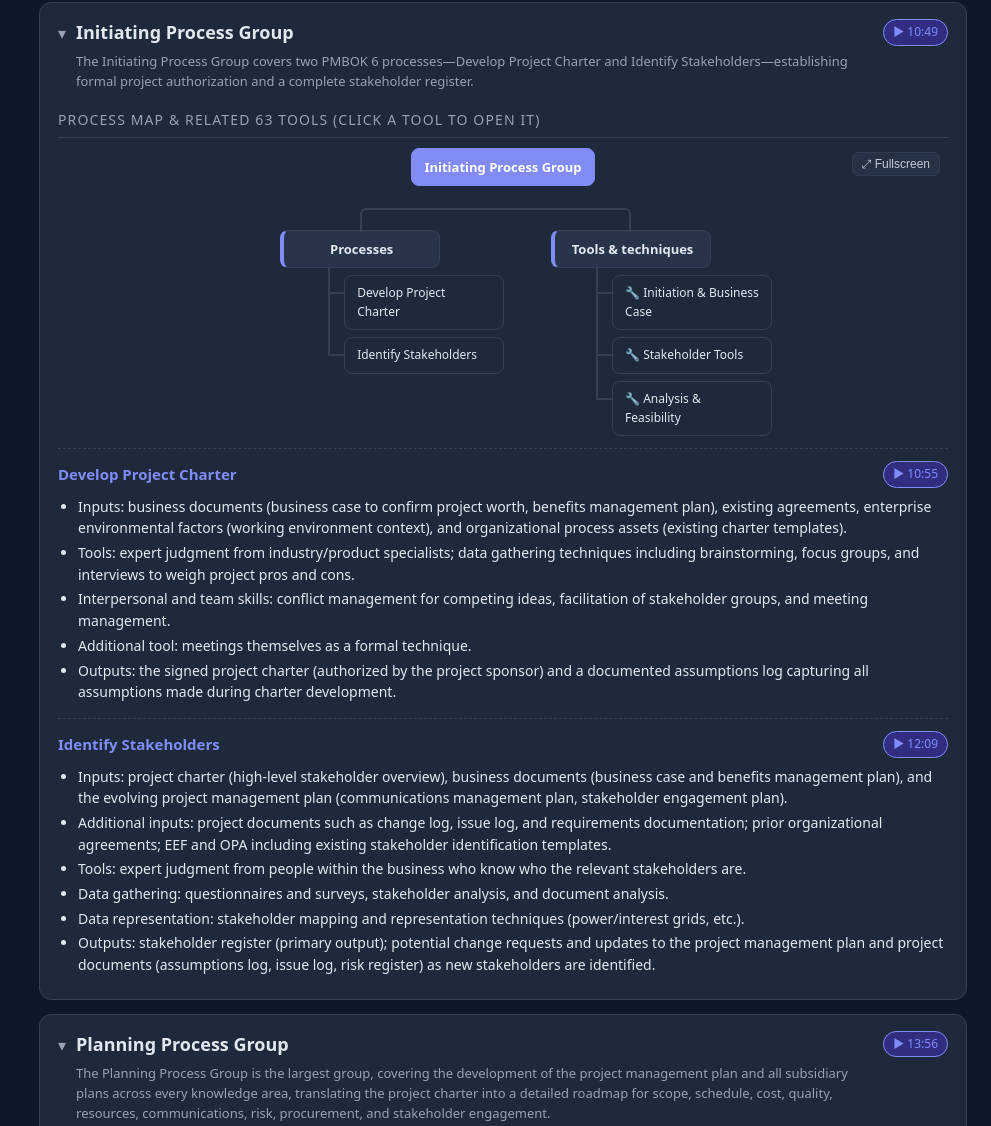
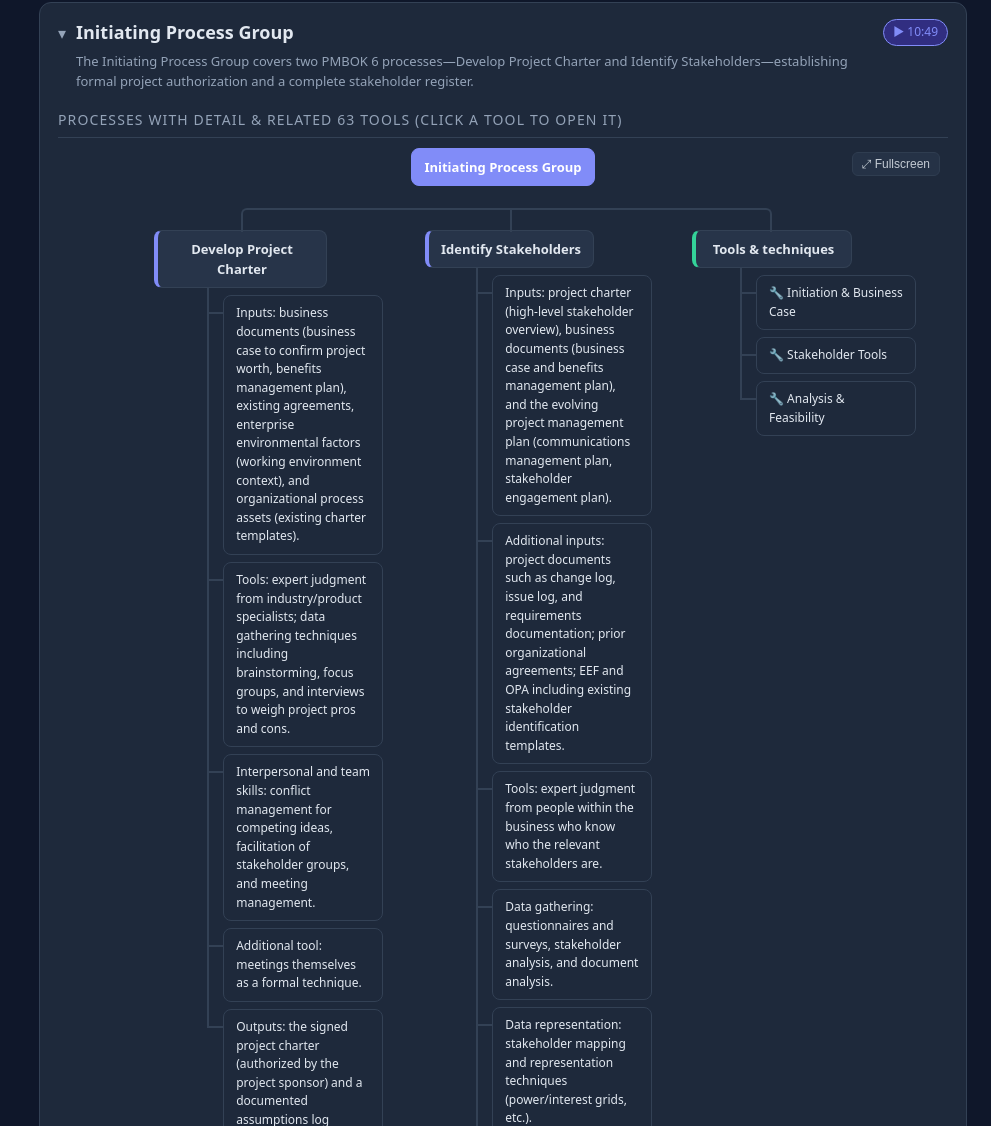
Before and after one commit to hienbui631993/claude-vibe, a plain HTML site: page pmp prep/processgroups.html in a window 1280 px wide. Shown: the part 3828-4954 px from the top of the page, without its empty margins (289-1280 px from the left). Drawn offline with Linux system fonts and the light colour scheme.

Commit message:
Process Groups: per-group diagram now expands each process into its detail (+ Tools branch)

```diff
--- a/pmp prep/processgroups.html
+++ b/pmp prep/processgroups.html
@@ -97,6 +97,7 @@
   .wbs ul.leaf > li > .wnode { display:inline-block; max-width:260px; white-space:normal; text-align:left; }
   .wnode.wlink { text-decoration:none; cursor:pointer; }
   .wnode.wlink:hover { border-color:var(--accent); color:var(--accent); }
+  .wnode.wtools { border-left:4px solid #34d399; }
 </style>
 </head>
 <body>
@@ -194,12 +195,15 @@
     else if(t.indexOf('monitoring')>=0){ add('Quality','quality'); add('Schedule','schedule'); add('Budget & Cost','budget-cost'); add('Risk','risk'); }
     return m; }
   function groupDiagram(sec){
-    var procs=(sec.subsections||[]).map(function(ss){ return wbsNode(ss.title,'w3',''); }).join('');
+    // each process becomes a branch that expands into its detail (points)
+    var branches=(sec.subsections||[]).map(function(ss){
+      var items=(ss.points||[]).map(function(p){ return wbsNode(p,'w3',''); }).join('');
+      return '<li><span class="wnode w1">'+esc(ss.title)+'</span>'+(items?'<ul class="leaf">'+items+'</ul>':'')+'</li>';
+    }).join('');
     var tools=groupTools(sec.title);
     var toolLis=tools.map(function(x){ return '<li><a class="wnode w3 wlink" href="tools.html#'+x[1]+'">🔧 '+esc(x[0])+'</a></li>'; }).join('');
-    var branches='<li><span class="wnode w1">Processes</span>'+(procs?'<ul class="leaf">'+procs+'</ul>':'')+'</li>';
-    if(tools.length) branches+='<li><span class="wnode w1">Tools &amp; techniques</span><ul class="leaf">'+toolLis+'</ul></li>';
-    return '<div class="part-title" style="margin:2px 0 6px">Process map &amp; related 63 Tools (click a tool to open it)</div><div class="gwbs" style="overflow:auto;padding:4px 0 12px"><ul class="wbs">'+wbsNode(sec.title,'w0',branches)+'</ul></div>';
+    if(tools.length) branches+='<li><span class="wnode w1 wtools">Tools &amp; techniques</span><ul class="leaf">'+toolLis+'</ul></li>';
+    return '<div class="part-title" style="margin:2px 0 6px">Processes with detail &amp; related 63 Tools (click a tool to open it)</div><div class="gwbs" style="overflow:auto;padding:4px 0 12px"><ul class="wbs">'+wbsNode(sec.title,'w0',branches)+'</ul></div>';
   }
   function render(){
     document.getElementById("watchTop").href=ytUrl(0);
```
